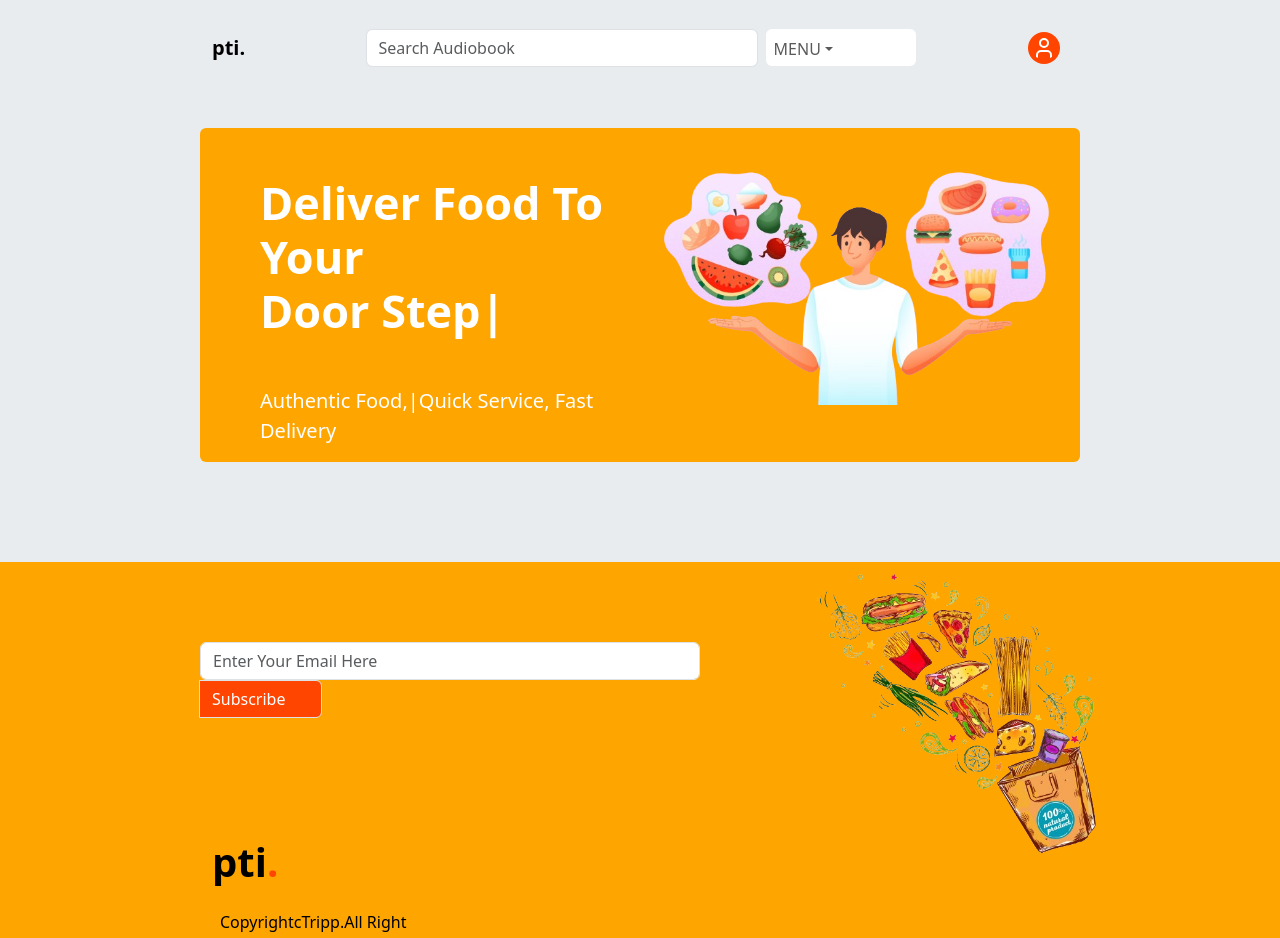
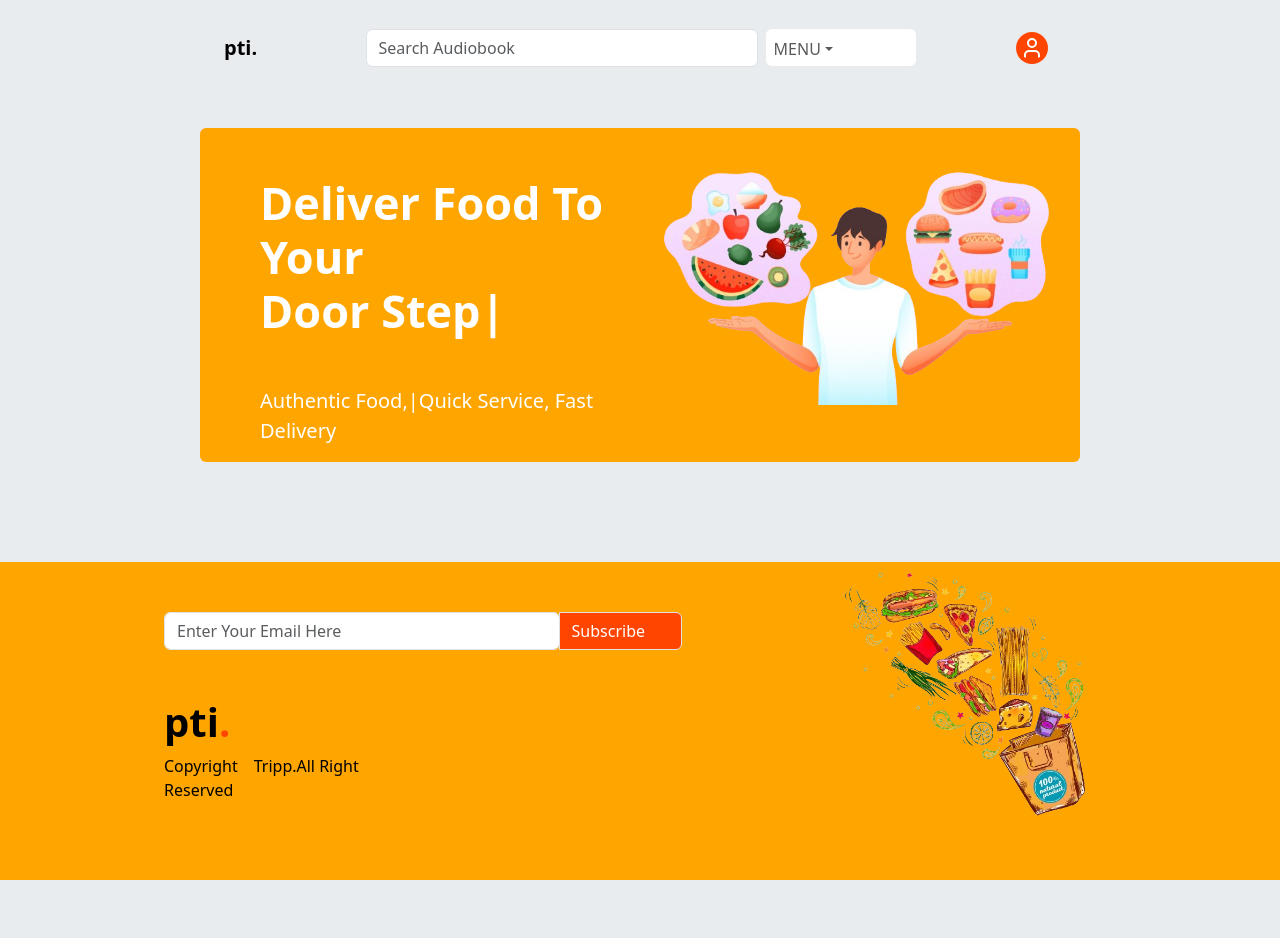
Before and after one commit to taniaferdousey24promy/pti-foodDelivery, a React (Vite) app: page / in a window 1280 px wide. Shown: the top 938 px of the page. After the commit the page ends 890 px from the top, so only its background shows below. Built offline with nearby package versions, Linux system fonts and the light colour scheme; some icons are missing.

Commit message:
commiting responsive footer

```diff
--- a/src/Pages/Home/Footer/Footer.css
+++ b/src/Pages/Home/Footer/Footer.css
@@ -1,31 +1,85 @@
-/* style={{width:"500px"}}
-style={{marginLeft:"188px"}} */
-
 @media(min-width:992px){
-    .centering-leftdiv{
-        margin-left: 188px ;
+    .container-style{
+        margin: 10px 70px;
     }
-
-    .inputField-width{
-        width: 500px;
+    /* top bottom , left right */
+    .input-field-style{
+    display: grid;
+    grid-template-columns: 5fr auto;
+    width: 95%;
+    }
+    .logo-style{
+        text-align: start;
+    }
+    .icon-style{
+        text-align:end;
+        margin-top: 48px;
 
     }
+    .img-style{
+        width: 70%;
+        margin-left: 100px;
+        margin-bottom: 50px;
+    }
 }
+@media(max-width:768px){
+    .container-style{
+        /* margin: 10px 70px;  */
+        margin:auto;
 
-@media(max-width:768px){
-    .centering-leftdiv{
-        margin-left: 150px ;
     }
-    .inputField-width{
-        width: 300px;
+    /* top bottom , left right */
+    .input-field-style{
+    display: grid;
+    grid-template-columns: 5fr auto;
+    /* width: 95%; */
+    }
+    .logo-style{
+        text-align: center;
+    }
+    .logo-style h1{
+        margin-bottom: 30px;
+    }
+    .logo-style p{
+        padding-bottom: 30px;
+    }
+    .icon-style{
+        text-align:center;
+        order:-1;
+        margin-bottom:30px
+    }
+    .img-style{
+        display: none;
     }
 }
 @media(max-width:576px){
-    .centering-leftdiv{
-        margin-left: 80px ;
+    .container-style{
+        /* margin: 10px 70px;  */
+        margin:auto;
+
     }
-    .inputField-width{
-        width: 200px;
-        margin-inline: auto;
+    /* top bottom , left right */
+    .input-field-style{
+    display: grid;
+    grid-template-columns: 5fr auto;
+    /* width: 95%; */
+    }
+    .logo-style{
+        text-align: center;
+    }
+    .logo-style h1{
+        margin-bottom: 30px;
+    }
+    .logo-style p{
+        padding-bottom: 30px;
+    }
+    .icon-style{
+        text-align:center;
+        order:-1;
+        margin-bottom:30px
+
+    }
+    .img-style{
+        display: none;
     }
 }
--- a/src/Pages/Home/Footer/Footer.jsx
+++ b/src/Pages/Home/Footer/Footer.jsx
@@ -1,19 +1,33 @@
 import React from "react";
+import {
+  FaArrowRight,
+  FaGoogle,
+  FaInstagram,
+  FaTwitter,
+} from "react-icons/fa6";
+import "./Footer.css";
+import { PiCopyrightLight } from "react-icons/pi";
 import footerImage from "../../../assets/footerImage.png";
-import { FaArrowRight, FaGoogle, FaInstagram, FaTwitch, FaTwitter } from "react-icons/fa6";
-import "./Footer.css";
-import { LuUser } from "react-icons/lu";
 
 const Footer = () => {
   return (
     <div
-      style={{ backgroundColor: "#FFA500",marginTop:"100px" }}
-      className=" container-fluid text-center  text-white  "
+      style={{
+        backgroundColor: "#FFA500",
+        marginTop: "100px",
+      }}
+      className=" "
     >
-      <div className="row ">
-        <div className="col-sm-12  col-md-12 col-lg-6   ">
-          {/* email box */}
-          <div style={{marginTop:"80px"}} className="input-group  centering-leftdiv">
+      {/* div cor container */}
+      <div className="container ">
+        <div className="row   container-style ">
+          {/* div for left side */}
+          <div
+            style={{ paddingTop: "50px" }}
+            className="col-lg-7 col-sm-12 sol-md-12 "
+          >
+            {/* div for email input */}
+            <div className="input-group input-field-style  ">
               <div className="">
                 <input
                   type="text"
@@ -31,40 +45,41 @@ const Footer = () => {
               </span>
             </div>
 
-          {/* social media */}
+            {/* div for logo and social icons */}
 
-          <div style={{marginTop:"120px"}} className="row centering-leftdiv  ">
-            <div className="col text-black text-start">
+            <div className="mt-5 text-black row">
+              {/* div for logo */}
+              <div className="col-lg-6 col-md-12 col-sm-12 logo-style">
                 <h1 className="fw-bolder">
                   pti<span style={{ color: "#FF4500" }}>.</span>
                 </h1>
-              <p className="ms-2 mt-4 ">CopyrightcTripp.All Right Reserved</p>
+                <p className=" ">
+                  Copyright
+                  <PiCopyrightLight />
+                  Tripp.All Right Reserved
+                </p>
               </div>
-            <div style={{marginTop:"70px" }} className="col text-end">
+
+              {/* div for icons */}
+              <div className="icon-style col-lg-6 col-md-12 col-sm-12  ">
                 <FaGoogle
-                style={{ backgroundColor: "#FFE4B5	",color:"#FF4500" }}
+                  style={{ backgroundColor: "#FFE4B5	", color: "#FF4500" }}
                   className="ms-auto  p-2 fs-2 rounded-circle"
                 />
                 <FaTwitter
-                style={{ backgroundColor: "#FFE4B5	",color:"#FF4500" }}
+                  style={{ backgroundColor: "#FFE4B5	", color: "#FF4500" }}
                   className="ms-3   p-1 fs-2 rounded-circle  "
                 />
                 <FaInstagram
-                style={{ backgroundColor: "#FFE4B5	",color:"#FF4500" }}
+                  style={{ backgroundColor: "#FFE4B5	", color: "#FF4500" }}
                   className=" ms-3  p-1 fs-2 rounded-circle  "
                 />
               </div>
             </div>
           </div>
-
-        <div className="col-sm-12  col-md-12 col-lg-6 mb-5  ">
-          <div className="">
-            <img
-              style={{ width: "50%" }}
-              className="img-fluid "
-              src={footerImage}
-              alt=""
-            />
+          {/* div for right side */}
+          <div className="col-lg-5 col-sm-12 col-md-12 ">
+            <img className="img-fluid img-style " src={footerImage} alt="" />
           </div>
         </div>
       </div>
@@ -73,3 +88,4 @@ const Footer = () => {
 };
 
 export default Footer;
+// paddingLeft:"100px"
--- a/src/Pages/Home/Navbar/Navigation.jsx
+++ b/src/Pages/Home/Navbar/Navigation.jsx
@@ -3,7 +3,7 @@ import { LuUser } from "react-icons/lu";
 
 const Navigation = () => {
   return (
-    <div>
+    <div className="container">
       <nav
         className="navbar navbar-expand-lg bg-transparent
 "
```
Lines whose indentation alone changed are shown as unchanged.
